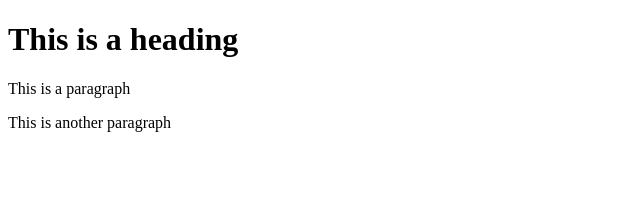
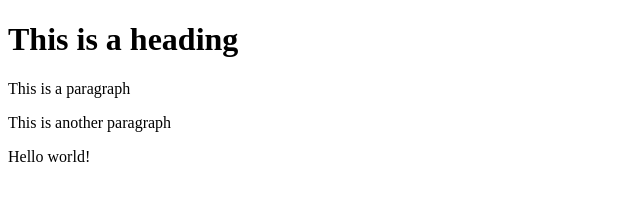
Before and after one commit to Mykey737/git-test, a website: page index.html in a window 1280 px wide. Shown: the whole page, without its empty margins (0-640 px from the left). Drawn offline with Linux system fonts and the light colour scheme.

Commit message:
Using NPM

```diff
--- a/index.html
+++ b/index.html
@@ -4,5 +4,6 @@
             <h1>This is a heading</h1>
             <p>This is a paragraph</p>
             <p>This is another paragraph</p>
+            <p>Hello world!</p>
         </body>
     </html>
```
Also changed, not shown: package.json (added, +24 -0 lines), 2 other files.
